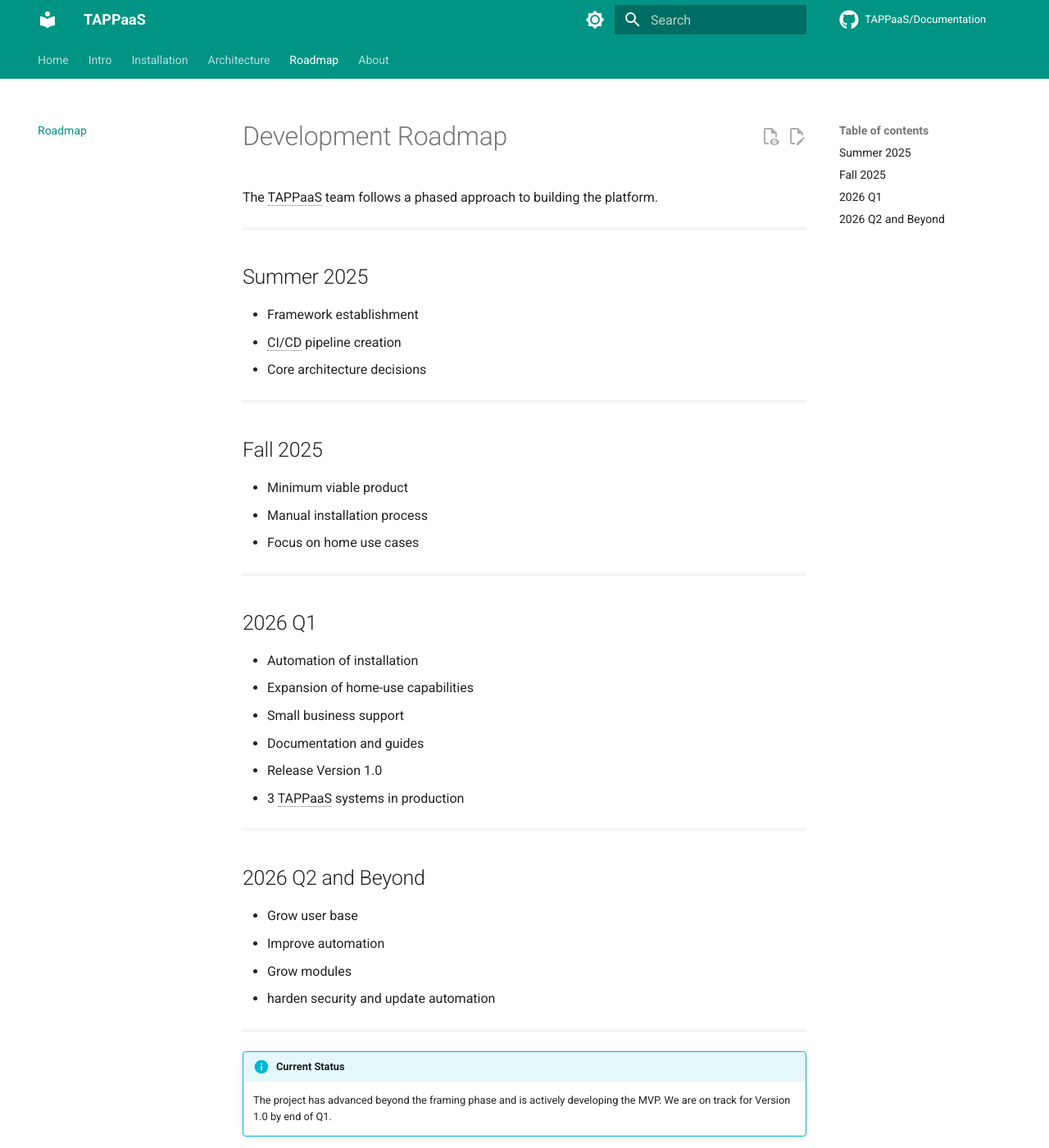
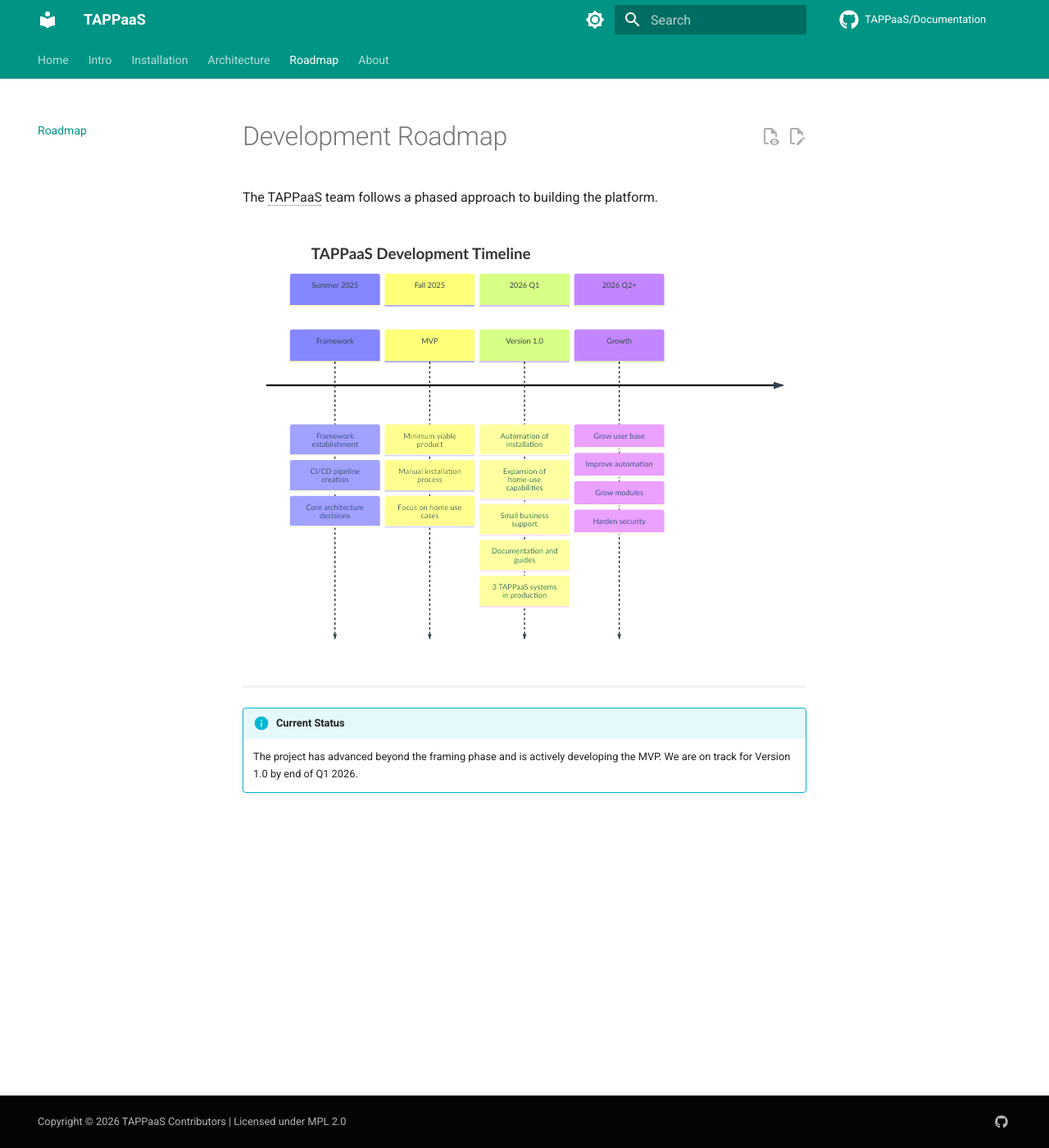
Before and after one commit to TAPPaaS/Documentation, an MkDocs documentation site: the page built from docs/roadmap/index.md, in a window 1280 px wide and 1400 px high. Shown: the whole window at 82% size. Built offline with MkDocs 1.6.1 and Material for MkDocs 9.7.7, drawn with Linux system fonts in a browser that asks for light colours; comment, search, counter and statistics services are not loaded.

Commit message:
Convert Roadmap to Mermaid timeline diagram

````diff
--- a/docs/roadmap/index.md
+++ b/docs/roadmap/index.md
@@ -7,43 +7,35 @@ description: TAPPaaS development roadmap and project timeline
 
 The TAPPaaS team follows a phased approach to building the platform.
 
----
+```mermaid
+timeline
+    title TAPPaaS Development Timeline
 
-## Summer 2025
+    section Summer 2025
+        Framework : Framework establishment
+                  : CI/CD pipeline creation
+                  : Core architecture decisions
 
-- Framework establishment
-- CI/CD pipeline creation
-- Core architecture decisions
+    section Fall 2025
+        MVP : Minimum viable product
+            : Manual installation process
+            : Focus on home use cases
 
----
+    section 2026 Q1
+        Version 1.0 : Automation of installation
+                    : Expansion of home-use capabilities
+                    : Small business support
+                    : Documentation and guides
+                    : 3 TAPPaaS systems in production
 
-## Fall 2025
-
-- Minimum viable product
-- Manual installation process
-- Focus on home use cases
-
----
-
-## 2026 Q1
-
-- Automation of installation
-- Expansion of home-use capabilities
-- Small business support
-- Documentation and guides
-- Release Version 1.0
-- 3 TAPPaaS systems in production
-
----
-
-## 2026 Q2 and Beyond
-
-- Grow user base
-- Improve automation
-- Grow modules
-- harden security and update automation
+    section 2026 Q2+
+        Growth : Grow user base
+               : Improve automation
+               : Grow modules
+               : Harden security
+```
 
 ---
 
 !!!info "Current Status"
-    The project has advanced beyond the framing phase and is actively developing the MVP. We are on track for Version 1.0 by end of Q1.
+    The project has advanced beyond the framing phase and is actively developing the MVP. We are on track for Version 1.0 by end of Q1 2026.
````
